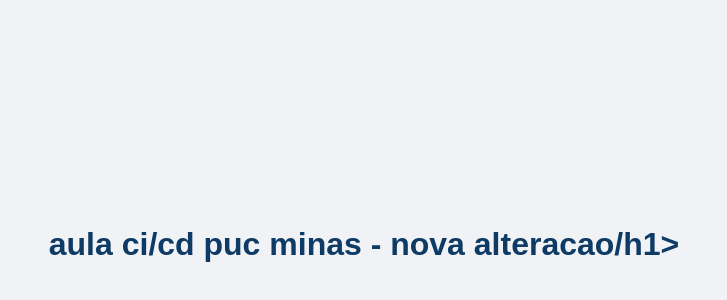
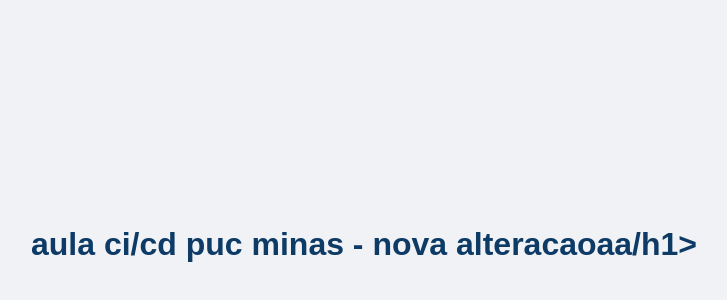
Before and after one commit to douglasfcj/pucminas-cicd-demo, a plain HTML site: page index.html in a window 1280 px wide. Shown: the part 156-456 px from the top of the page, without its empty margins (276-1003 px from the left). Drawn offline with Linux system fonts and the light colour scheme.

Commit message:
Testando o gatilho automático da pipeline3

```diff
--- a/index.html
+++ b/index.html
@@ -9,6 +9,6 @@
     </style>
 </head>
 <body>
-    <h1>aula ci/cd puc minas - nova alteracao/h1>
+    <h1>aula ci/cd puc minas - nova alteracaoaa/h1>
 </body>
 </html>
```
